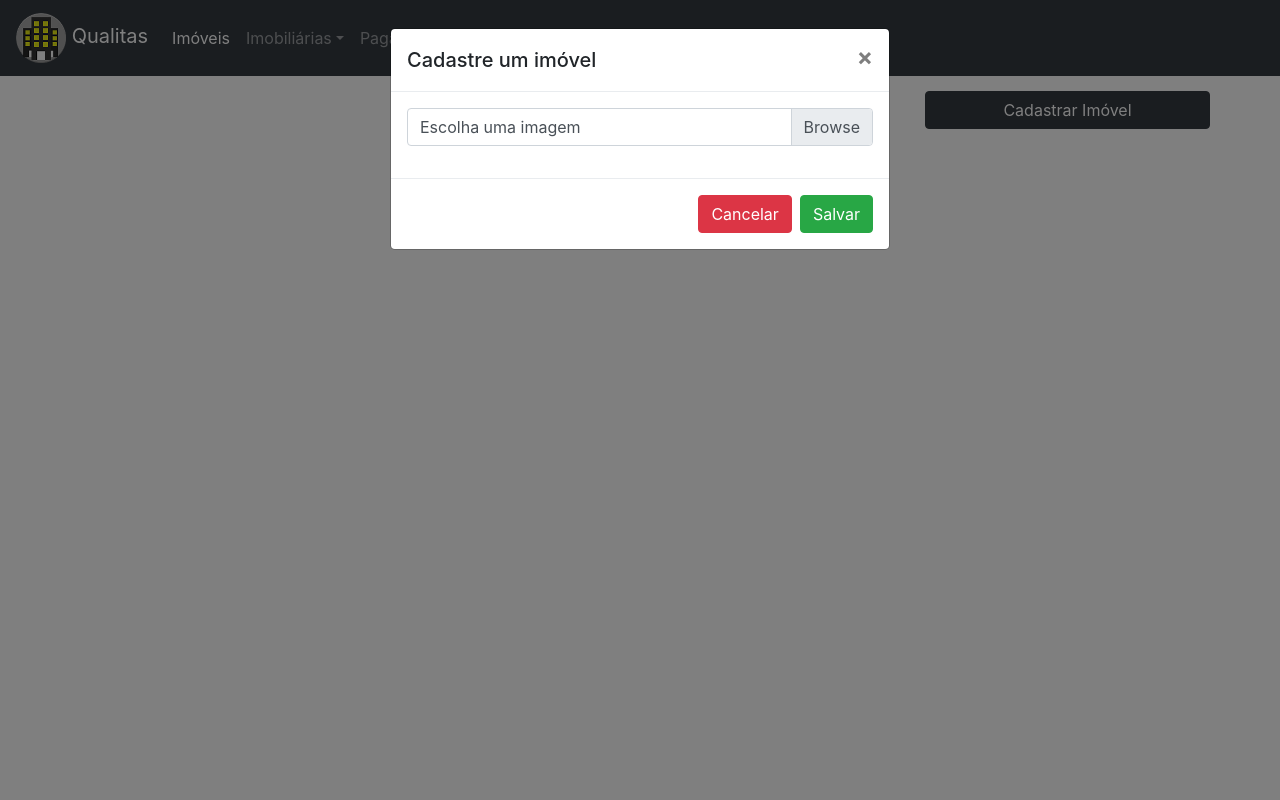
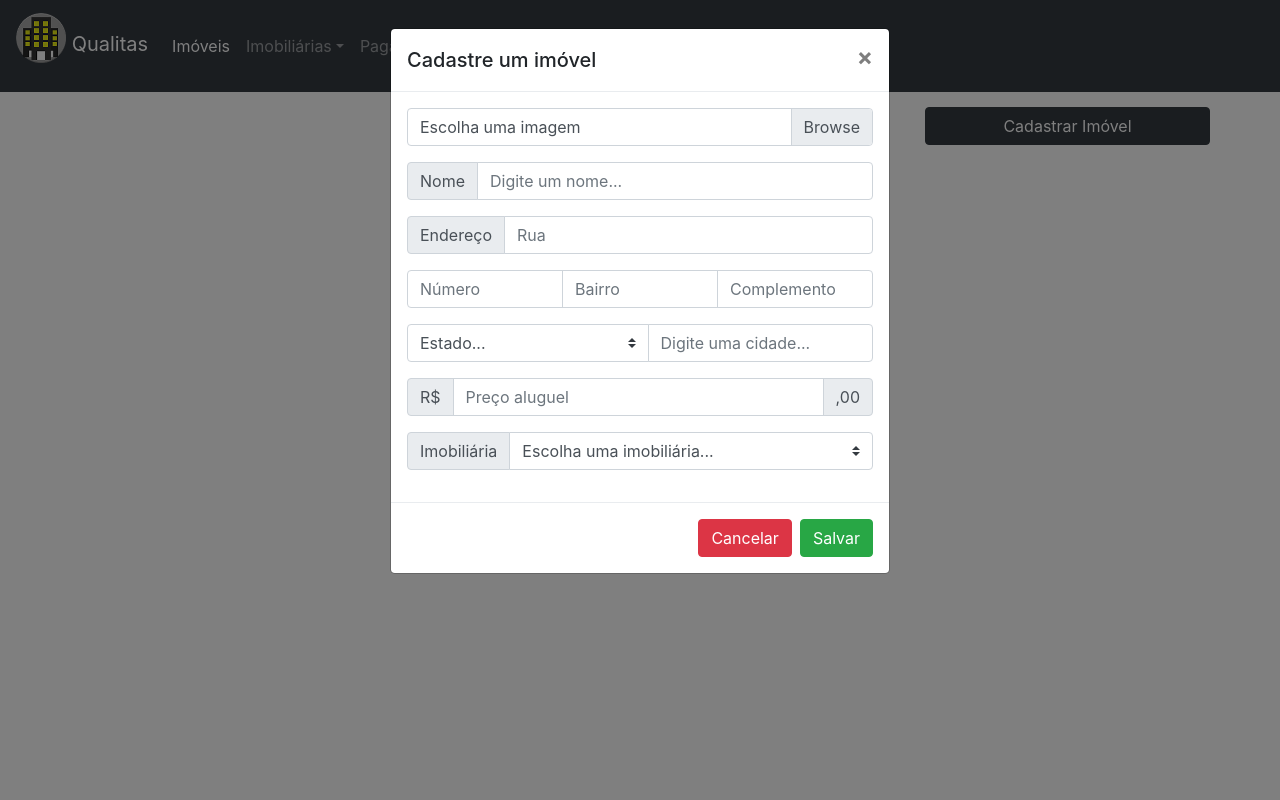
Before and after one commit to aylton-almeida/qualitas, a PHP site: page /pages/imoveis.php in a window 1280 px wide, after a click on "Cadastrar Imóvel". Run offline with PHP 8.4, Linux system fonts and the light colour scheme; some libraries are stand-ins or nearby versions.

Commit message:
form pronto mas ainda não passa a imagem pro php

```diff
--- a/css/imoveis.css
+++ b/css/imoveis.css
@@ -1,3 +1,9 @@
+img{
+  margin-bottom: 16px;
+}
+.btnresult{
+  margin-bottom: 16px;
+}
 /* Extra small devices (phones, 600px and down) */
 
 @media only screen and (max-width: 600px) {
--- a/pages/imoveis.php
+++ b/pages/imoveis.php
@@ -46,23 +46,105 @@
               </div>
               <!-- Modal body -->
               <div class="modal-body" id="modalBody">
-                <form class="" action="" method="post">
+                <form id="cadastrarImovel" action="../php/cadastrarImoveis.php" method="post">
+                  <!-- Form imagem -->
                   <div class="container">
                     <div class="row" id="croppieDiv">
                       <div class="input-group mb-3">
                         <div class="custom-file">
-                          <input type="file" accept="image/*" class="custom-file-input" id="inputImagem">
+                          <input type="file" accept="image/*" class="custom-file-input" id="inputImagem" name="imagemInput">
                           <label class="custom-file-label" for="inputImagem">Escolha uma imagem</label>
                         </div>
                       </div>
                     </div>
                   </div>
+                  <!-- Nome -->
+                  <div class="input-group mb-3">
+                    <div class="input-group-prepend">
+                      <span class="input-group-text" id="nomeSpan">Nome</span>
+                    </div>
+                    <input id="nomeInput" class="form-control" placeholder="Digite um nome..." type="text" aria-describedby="nomeSpan" name="nomeImovel" required>
+                  </div>
+                  <!-- Rua -->
+                  <div class="input-group mb-3">
+                    <div class="input-group-prepend">
+                      <span class="input-group-text" id="endereçoSpan">Endereço</span>
+                    </div>
+                    <input id="ruaInput" class="form-control" placeholder="Rua" type="text" aria-describedby="endereçoSpan" name="ruaImovel" required>
+                  </div>
+                  <!-- Número, bairro e complemento -->
+                  <div class="input-group mb-3">
+                    <input id="numeroInput" class="form-control" placeholder="Número" type="number" name="numeroImovel" required>
+                    <input id="bairroInput" class="form-control" placeholder="Bairro" type="text" name="bairroImovel" required>
+                    <input id="complementoInput" class="form-control" placeholder="Complemento" type="text" name="complementoImovel" required>
+                  </div>
+                  <!-- Estado e cidade -->
+                  <div class="input-group mb-3">
+                    <select class="custom-select" id="estadoInput" name="estadoImovel" required>
+                      <option selected>Estado...</option>
+                      <option value="1">AC</option>
+                      <option value="2">AL</option>
+                      <option value="3">AP</option>
+                      <option value="4">AM</option>
+                      <option value="5">BA</option>
+                      <option value="6">CE</option>
+                      <option value="7">DF</option>
+                      <option value="8">ES</option>
+                      <option value="9">GO</option>
+                      <option value="10">MA</option>
+                      <option value="11">MT</option>
+                      <option value="12">MS</option>
+                      <option value="13">MG</option>
+                      <option value="14">PA</option>
+                      <option value="15">PB</option>
+                      <option value="16">PR</option>
+                      <option value="17">PE</option>
+                      <option value="18">PI</option>
+                      <option value="19">RJ</option>
+                      <option value="20">RN</option>
+                      <option value="21">RS</option>
+                      <option value="22">RO</option>
+                      <option value="23">RR</option>
+                      <option value="24">SC</option>
+                      <option value="25">SP</option>
+                      <option value="26">SE</option>
+                      <option value="27">TO</option>
+                    </select>
+                    <input id="cidadeInput" class="form-control" placeholder="Digite uma cidade..." type="text" name="cidadeImovel" required>
+                  </div>
+                  <!-- Valor aluguel -->
+                  <div class="input-group mb-3">
+                    <div class="input-group-prepend">
+                      <span class="input-group-text" id="precoSpan">R$</span>
+                    </div>
+                    <input id="precoInput" class="form-control" placeholder="Preço aluguel" type="number" aria-describedby="precoSpan" name="precoImovel" required>
+                    <div class="input-group-append">
+                      <span class="input-group-text" id="precoSpan">,00</span>
+                    </div>
+                  </div>
+                  <!-- Imobiliária -->
+                  <div class="input-group mb-3">
+                    <div class="input-group-prepend">
+                      <span class="input-group-text" id="imobiliariaSpan">Imobiliária</span>
+                    </div>
+                    <select class="custom-select" id="imobiliariaInput" aria-describedby="imobiliariaSpan" name="imobiliariaImovel">
+                      <option selected>Escolha uma imobiliária...</option>
+                      <option value="1">Conceito Empreendimentos Imobiliarias LTDA</option>
+                      <option value="2">J. Fróes Imóveis LTDA</option>
+                      <option value="3">Vivar Imóveis LTDA</option>
+                      <option value="4">Invest Administradiora e Corretora de Imóveis LTDA</option>
+                      <option value="5">União Corretora de Imóvel LTDA</option>
+                      <option value="6">Qualitas Imobiliária e Construtora LTDA</option>
+                      <option value="7">Imobiliária Lopes LTDA</option>
+                    </select>
+                  </div>
+                  <!-- <input type="submit" id="jorge"> -->
                 </form>
               </div>
               <!-- Modal footer -->
               <div class="modal-footer">
-                <button type="button" class="btn btn-danger" data-dismiss="modal" name="button">Cancelar</button>
-                <button type="button" class="btn btn-success" data-dismiss="modal" name="button">Salvar</button>
+                <button type="button" class="btn btn-danger" id="btnCancelar" data-dismiss="modal">Cancelar</button>
+                <button type="submit" form="cadastrarImovel" class="btn btn-success" >Salvar</button>
               </div>
             </div>
           </div>
@@ -71,9 +153,7 @@
     </div>
   </main>
   <script type="text/javascript">
-
     // Pegar imagem
-    let imgBlob;
     $("#inputImagem").change(() => {
       if(inputImagem.files[0]){
         let uploadImg = $("#croppieDiv").croppie({
@@ -95,13 +175,13 @@
           })
           //Criar button
           let btnResult = document.createElement("button");
-          btnResult.className = "btn btn-dark col-12";
+          btnResult.className = "btn btn-dark col-12 btnresult";
           btnResult.innerHTML = "Concluir";
           $("#croppieDiv").append(btnResult);
           //Função do botão
           $(btnResult).click(()=>{
             uploadImg.croppie('result', 'blob').then((blob)=>{
-              let imgBlob = blob;
+              var imgBlob = blob;
             })
             uploadImg.croppie('result', 'base64').then((base64)=>{
               //Limpar div e mostrar imagem
@@ -119,6 +199,11 @@
         reader.readAsDataURL(inputImagem.files[0]);
       }
     })
+
+    //Button Cancelar
+    $("#btnCancelar").click(()=>{
+      $("#cadastrarImovel")[0].reset();
+    })
   </script>
 </body>
 
```
Also changed, not shown: php/cadastrarImoveis.php (added, +14 -0 lines).
